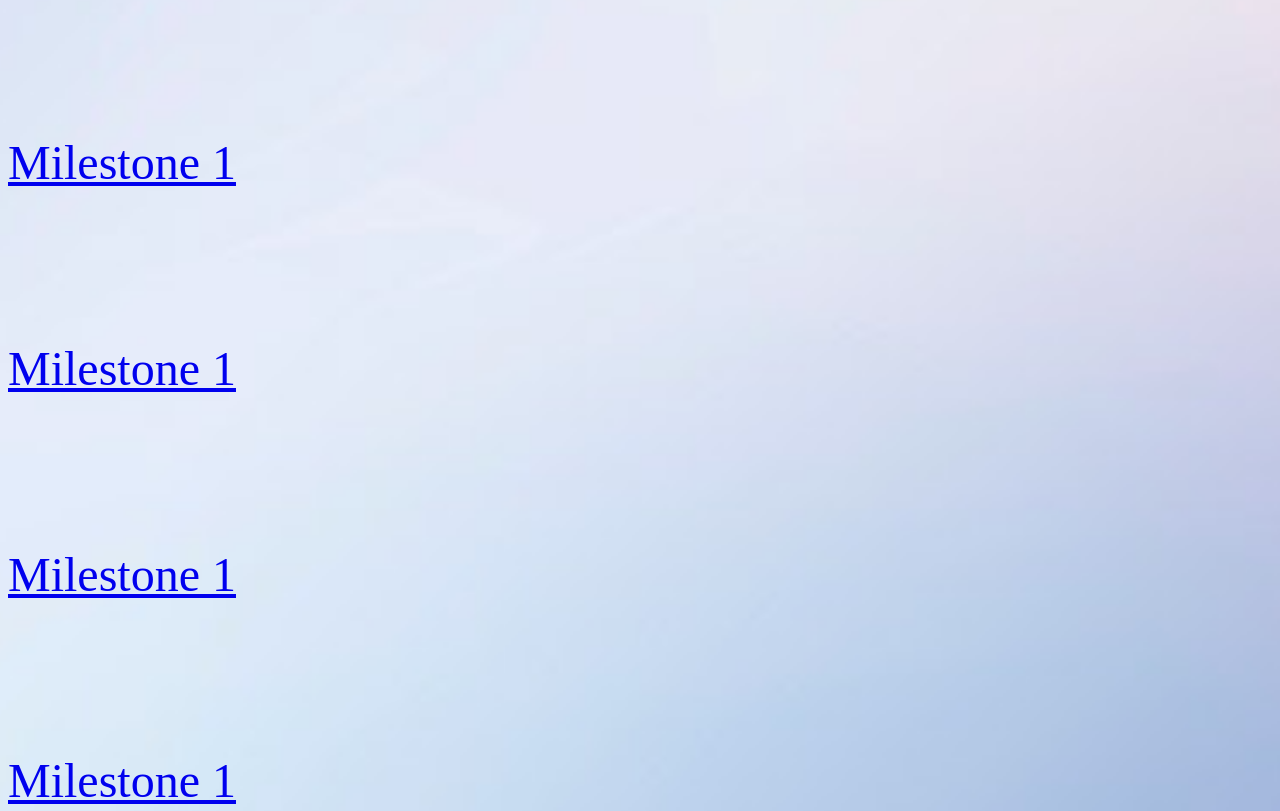
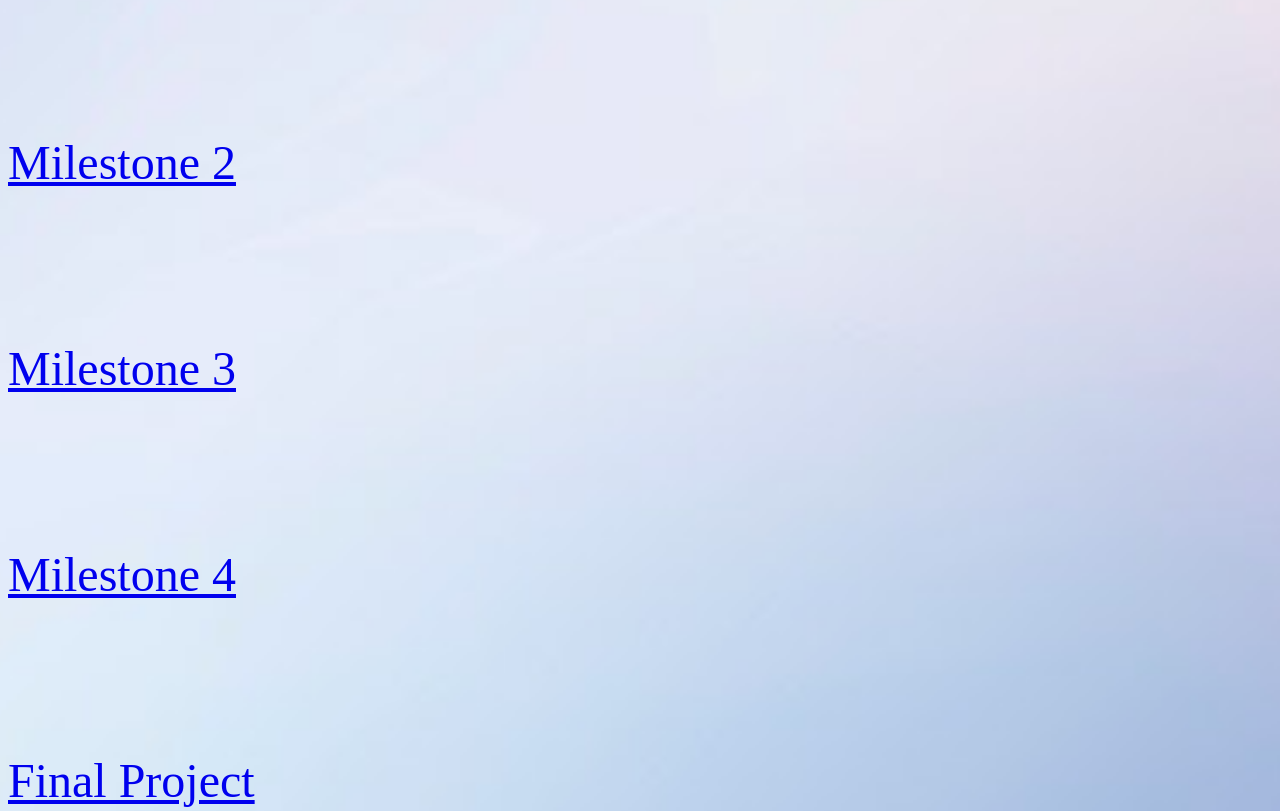
Before and after one commit to kknigh68/kknigh68.github.io, a plain HTML site: page index.html in a window 1280 px wide. Shown: the part 700-1511 px from the top of the page. Drawn offline with Linux system fonts and the light colour scheme.

Commit message:
Update index.html

```diff
--- a/index.html
+++ b/index.html
@@ -18,10 +18,10 @@
 	<h4><a href="https://kknigh68.github.io/index.html"><font size="7">Labs</a></h4>
 		Milestones:
 		<p><a href="https://kknigh68.github.io/Milestone1.html"><font size="10">Milestone 1</a></p><br>
-		<p><a href="https://kknigh68.github.io/Milestone2.html"><font size="10">Milestone 1</a></p><br>
-		<p><a href="https://kknigh68.github.io/Milestone3.html"><font size="10">Milestone 1</a></p><br>
-		<p><a href="https://kknigh68.github.io/Milestone4.html"><font size="10">Milestone 1</a></p><br>
-		<p><a href="https://kknigh68.github.io/FinalProject.html"><font size="10">Milestone 1</a></p><br>
+		<p><a href="https://kknigh68.github.io/milestone2.html"><font size="10">Milestone 2</a></p><br>
+		<p><a href="https://kknigh68.github.io/milestone3.html"><font size="10">Milestone 3</a></p><br>
+		<p><a href="https://kknigh68.github.io/milestone4.html"><font size="10">Milestone 4</a></p><br>
+		<p><a href="https://kknigh68.github.io/FinalProject.html"><font size="10">Final Project</a></p><br>
 
 	<div class="container">
 	<p><font size="6">Hello, my name is Kevin Knight and this will be the website i will be using for projects in IT 4403</p>
```
